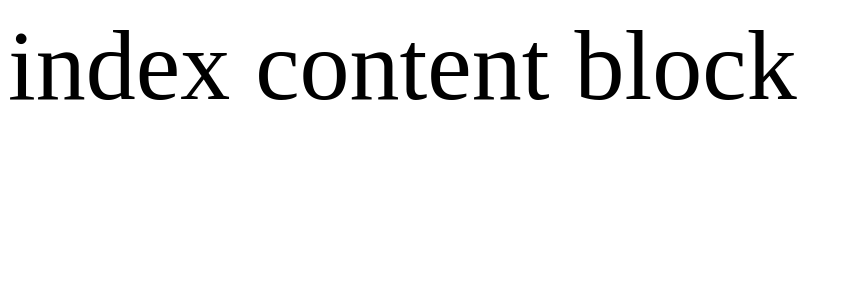
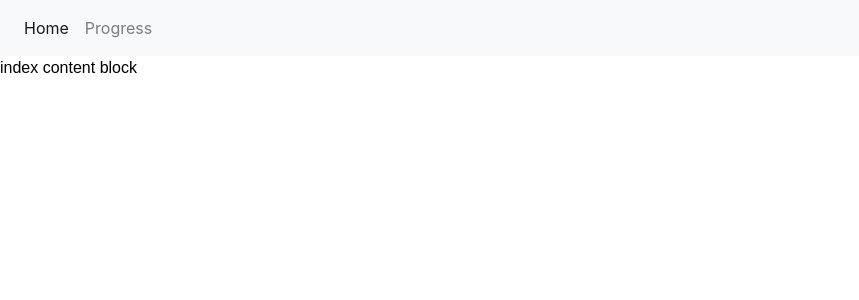
Before and after one commit to SomeUser55/awesome_school, a Flask app: page / in a window 1280 px wide. Shown: the top 300 px of the page, without its empty margins (0-859 px from the left). Run offline with Flask 2, Linux system fonts and the light colour scheme; some libraries are stand-ins or nearby versions.

Commit message:
Create navigation bar

```diff
--- a/main_app/static/style.css
+++ b/main_app/static/style.css
@@ -1,3 +1,3 @@
 .text {
-    font-size: 100px;
+    color: black; transition: .5s; -moz-transition: .5s; -webkit-transition: .5s; -o-transition: .5s; font-family: 'Muli', sans-serif;
 }
--- a/main_app/templates/base.html
+++ b/main_app/templates/base.html
@@ -4,6 +4,38 @@
     <head>
         <title> {{title}} </title>
         <link rel="stylesheet" type="text/css" href="{{ url_for('static', filename='style.css') }}">
+        <meta charset="utf-8">
+        <meta name="viewport" content="width=device-width, initial-scale=1, shrink-to-fit=no">
+        <script src="https://code.jquery.com/jquery-3.5.0.js"></script>
+        <link rel="stylesheet" href="https://stackpath.bootstrapcdn.com/bootstrap/4.1.3/css/bootstrap.min.css" integrity="sha384-MCw98/SFnGE8fJT3GXwEOngsV7Zt27NXFoaoApmYm81iuXoPkFOJwJ8ERdknLPMO" crossorigin="anonymous">
     </head>
-    <body>{% block content %}{% endblock %}</body>
+    <body>
+        <nav class="navbar navbar-expand-lg navbar-light bg-light">
+            <!-- <a class="navbar-brand" href="#">Navbar</a> -->
+            <button class="navbar-toggler" type="button" data-toggle="collapse" data-target="#navbarNav" aria-controls="navbarNav" aria-expanded="false" aria-label="Toggle navigation">
+              <span class="navbar-toggler-icon"></span>
+            </button>
+            <div class="collapse navbar-collapse" id="navbarNav">
+              <ul class="navbar-nav">
+                <li class="nav-item" id="home">
+                  <a class="nav-link" href="/">Home <span class="sr-only">(current)</span></a>
+                </li>
+                <li class="nav-item" id="progress">
+                  <a class="nav-link" href="/progress">Progress</a>
+                </li>
+                <!-- <li class="nav-item" id="account">
+                    <a class="nav-link" href="/account">Account</a>
+                </li> -->
+              </ul>
+            </div>
+          </nav>
+
+          <script>
+            var element = document.getElementById("{{ nav_item_id }}");
+            element.classList.add("active");
+        </script>
+        {% block content %}{% endblock %}
+        <!-- <script src="https://code.jquery.com/jquery-3.3.1.slim.min.js" integrity="sha384-q8i/X+965DzO0rT7abK41JStQIAqVgRVzpbzo5smXKp4YfRvH+8abtTE1Pi6jizo" crossorigin="anonymous"></script> -->
+        <!-- <script src="https://cdnjs.cloudflare.com/ajax/libs/popper.js/1.14.3/umd/popper.min.js" integrity="sha384-ZMP7rVo3mIykV+2+9J3UJ46jBk0WLaUAdn689aCwoqbBJiSnjAK/l8WvCWPIPm49" crossorigin="anonymous"></script> -->
+    </body>
 </html>
--- a/main_app/views.py
+++ b/main_app/views.py
@@ -9,35 +9,15 @@ def index():
     return render_template(
         "index.html",
         title='Home',
+        nav_item_id='home',
         # mycontent="Welcome to Awesome School!",
     )
 
 
-@app.route('/auth/register', methods=('GET', 'POST'))
-def register():
-    if request.method == 'POST':
-        username = request.form['username']
-        password = request.form['password']
-        db = get_db()
-        error = None
-
-        if not username:
-            error = 'Username is required.'
-        elif not password:
-            error = 'Password is required.'
-        elif db.execute(
-            'SELECT id FROM user WHERE username = ?', (username,)
-        ).fetchone() is not None:
-            error = 'User {} is already registered.'.format(username)
-
-        if error is None:
-            db.execute(
-                'INSERT INTO user (username, password) VALUES (?, ?)',
-                (username, generate_password_hash(password))
-            )
-            db.commit()
-            return redirect(url_for('auth.login'))
-
-        flash(error)
-
-    return render_template('register.html')
+@app.route('/progress')
+def account():
+    return render_template(
+        'progress.html',
+        title='Progress',
+        nav_item_id='progress',
+    )
```
Also changed, not shown: main_app/templates/progress.html (added, +7 -0 lines), main_app/templates/layout.html (deleted).
